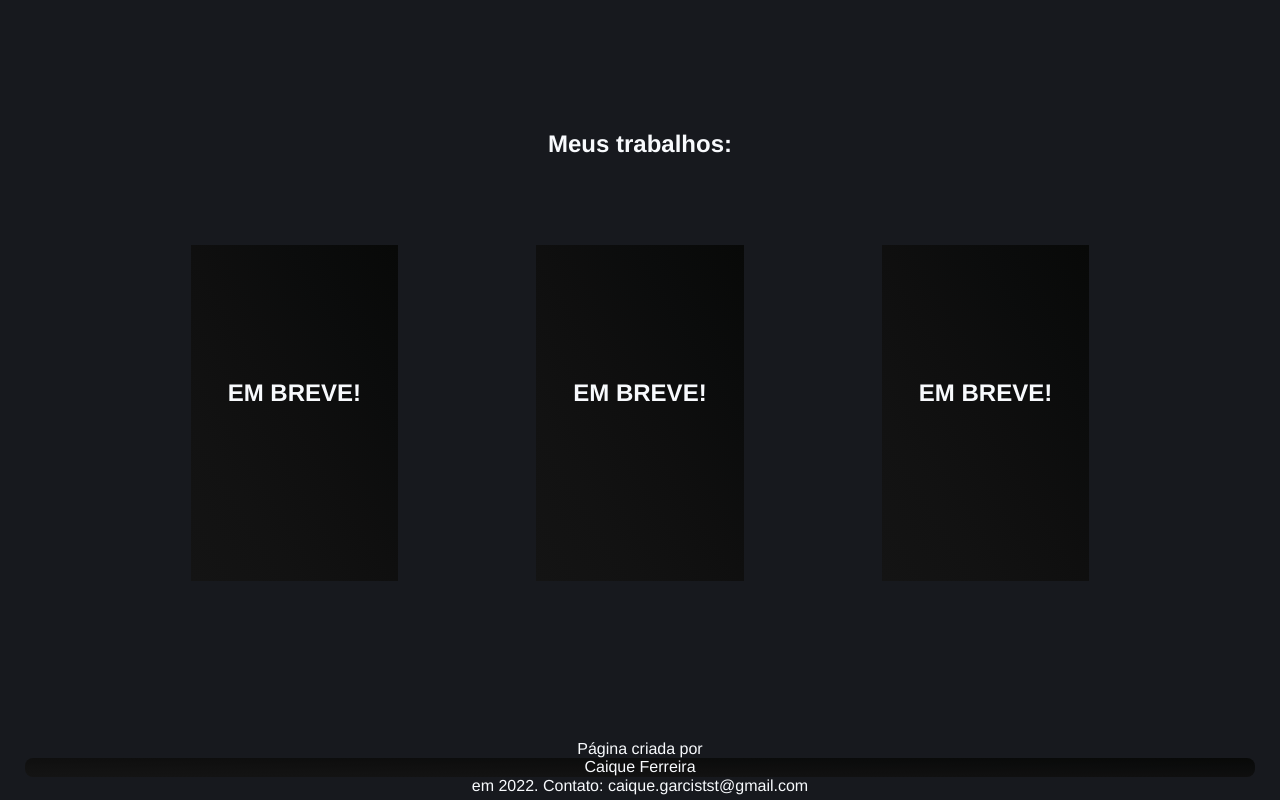
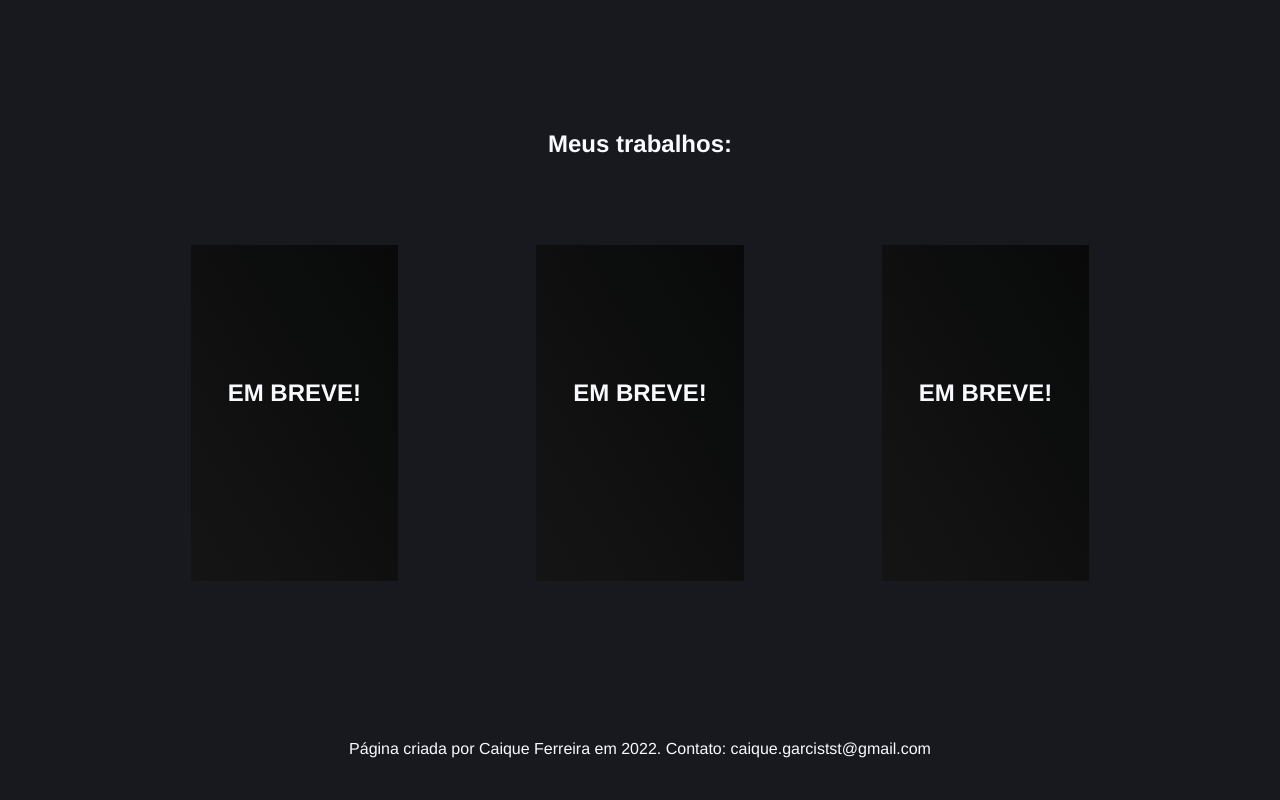
Before and after one commit to Caique-Garcia/Portifolio, a plain HTML site: page index.html in a window 1280 px wide. Shown: the part 1485-2285 px from the top of the page. Drawn offline with Linux system fonts and the light colour scheme.

Commit message:
Corrigindo falha no index

```diff
--- a/index.html
+++ b/index.html
@@ -70,7 +70,7 @@
 
 	</main>
 	<footer>
-		Página criada por <a class="redes" href="https://www.linkedin.com/in/caique-ferreira-ba22a5248/" target="_blank">Caique Ferreira</a> em 2022. Contato: caique.garcistst@gmail.com
+		Página criada por <a href="https://www.linkedin.com/in/caique-ferreira-ba22a5248/" target="_blank">Caique Ferreira</a> em 2022. Contato: caique.garcistst@gmail.com
 	</footer>
 
 </body>
```
